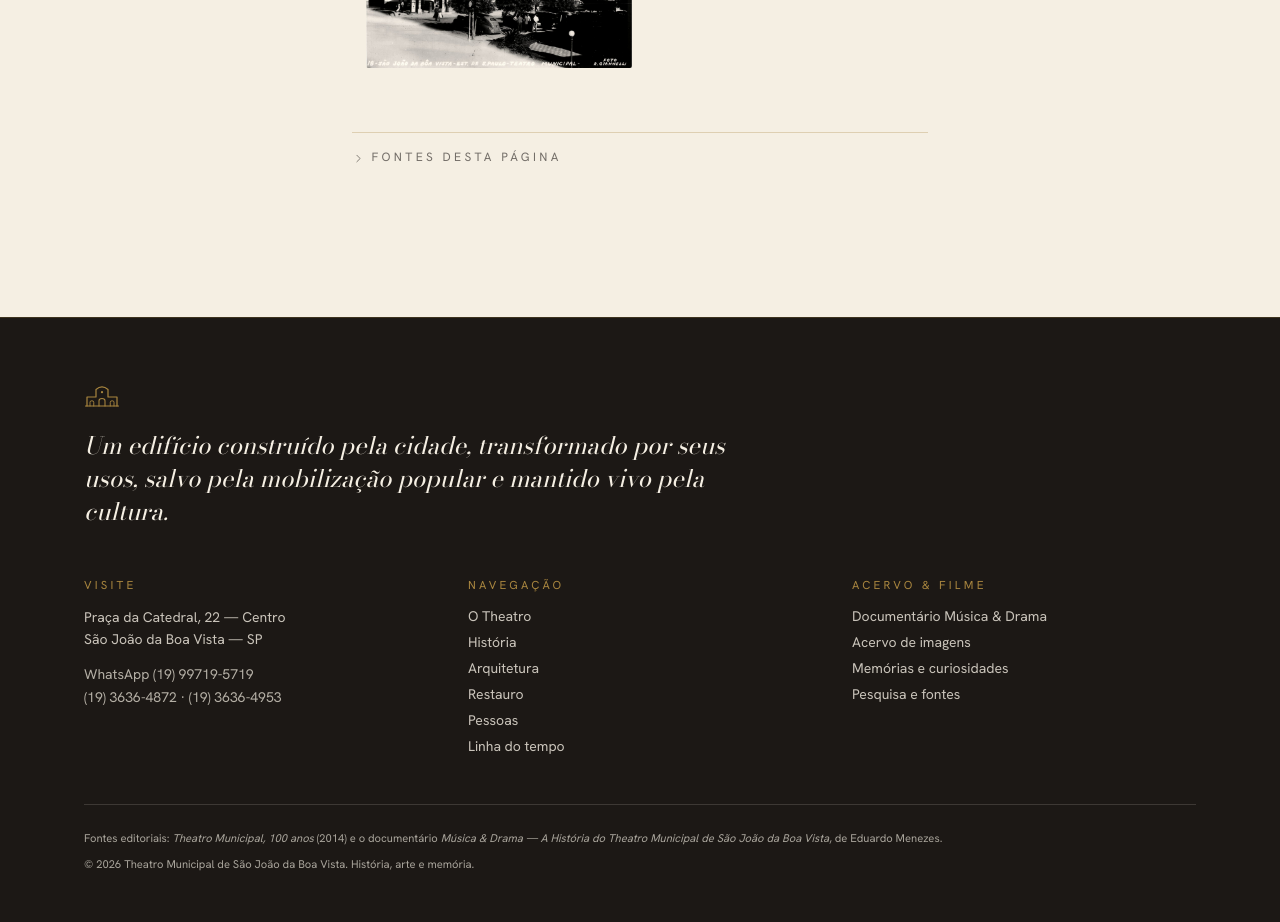
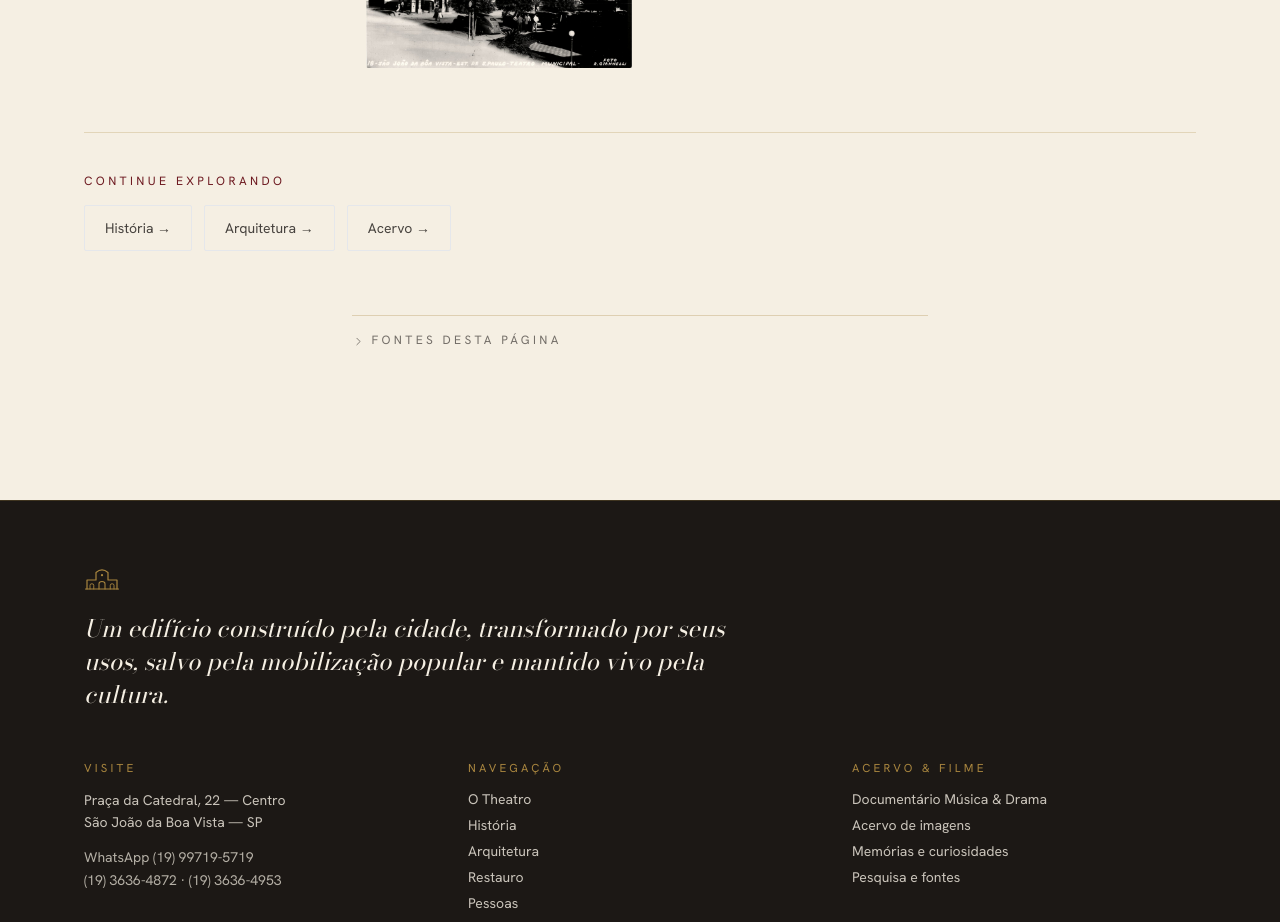
Before and after one commit to edumenezes75/theatro-sjbv, a Next.js app: page /o-theatro in a window 1280 px wide. Shown: the part 5660-6582 px from the top of the page. Built offline with nearby package versions, Linux system fonts and the light colour scheme.

Commit message:
P15: bloco 'Continue explorando' com links internos contextuais no rodape de cada pagina editorial (Historia, Arquitetura, Restauro, Visite, Fontes, Memorias, O Theatro)

```diff
--- a/app/(editorial)/[slug]/page.tsx
+++ b/app/(editorial)/[slug]/page.tsx
@@ -9,6 +9,23 @@ import GaleriaReal from '@/components/GaleriaReal';
 import AntesDepois from '@/components/AntesDepois';
 import Curiosidades from '@/components/Curiosidades';
 import Reveal from '@/components/Reveal';
+
+const LABELS: Record<string, string> = {
+  '/o-theatro': 'O Theatro', '/historia': 'História', '/arquitetura': 'Arquitetura',
+  '/restauracao': 'Restauração', '/pessoas': 'Pessoas', '/acervo': 'Acervo',
+  '/documentario': 'Documentário', '/programacao': 'Programação', '/linha-do-tempo': 'Linha do tempo',
+  '/visite': 'Visite', '/fontes': 'Fontes', '/memorias': 'Memórias e curiosidades',
+};
+const RELATED: Record<string, string[]> = {
+  'o-theatro': ['/historia', '/arquitetura', '/acervo'],
+  historia: ['/restauracao', '/arquitetura', '/linha-do-tempo', '/fontes'],
+  arquitetura: ['/acervo', '/restauracao', '/historia'],
+  restauracao: ['/pessoas', '/acervo', '/documentario', '/fontes'],
+  memorias: ['/historia', '/pessoas', '/acervo'],
+  visite: ['/programacao', '/acervo', '/historia'],
+  fontes: ['/acervo', '/pessoas', '/documentario'],
+};
+
 
 export function generateStaticParams() {
   return getEditorialSlugs().map((slug) => ({ slug }));
@@ -102,6 +119,19 @@ export default function EditorialPage({ params }: { params: { slug: string } })
           </section>
         )}
 
+        {RELATED[params.slug] && (
+          <section className="mt-16 border-t border-gold/25 pt-10">
+            <p className="font-sans text-xs uppercase tracking-eyebrow text-curtain dark:text-gold">Continue explorando</p>
+            <div className="mt-4 flex flex-wrap gap-3">
+              {RELATED[params.slug].map((href) => (
+                <a key={href} href={href} className="card-lift rounded-sm border border-ink/12 px-5 py-3 font-sans text-sm text-ink/80 hover:border-gold/50 hover:text-curtain dark:border-cream/12 dark:text-cream/80 dark:hover:text-gold">
+                  {LABELS[href] ?? href} →
+                </a>
+              ))}
+            </div>
+          </section>
+        )}
+
         <FontesDaPagina fontes={page.fontes} />
       </div>
     </article>
```
